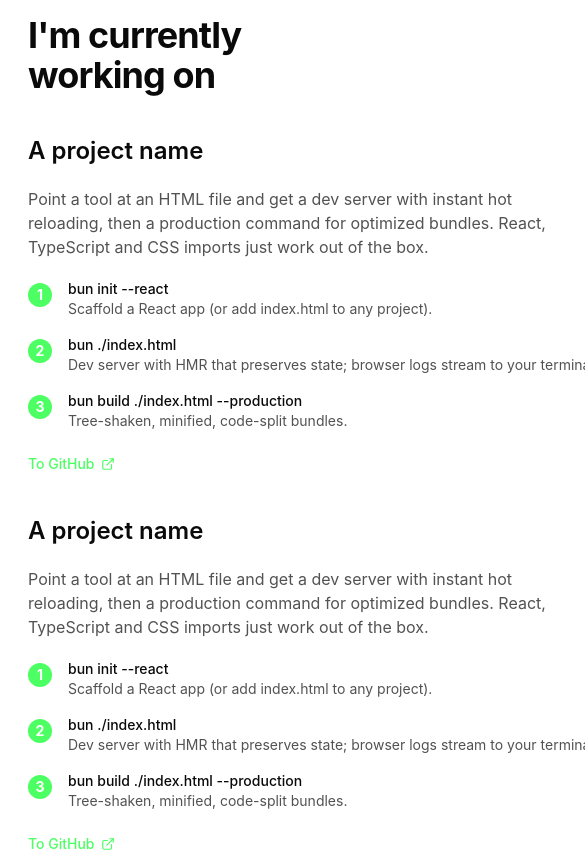
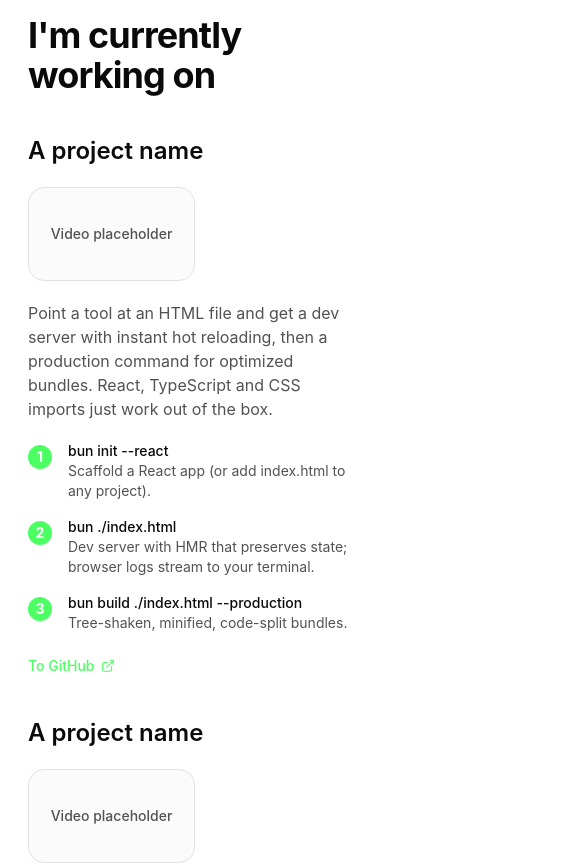
Before and after one commit to radiumfox/elenafisak.dev, a Next.js app: page / in a window 390 px wide. Shown: the part 3480-4344 px from the top of the page, 585 px wide, since content can reach past the window. Built offline with nearby package versions, Linux system fonts and the light colour scheme.

Commit message:
fix: make ProjectInfoCard responsive to screen width

```diff
--- a/src/components/FeatureCards/FeatureCtaCard.tsx
+++ b/src/components/FeatureCards/FeatureCtaCard.tsx
@@ -1,3 +1,5 @@
+import { ArrowRightIcon } from '@/lib/icons/ArrowRightIcon';
+
 interface FeatureCtaCardProps {
   title: string;
   href: string;
@@ -6,7 +8,7 @@
 
 export function FeatureCtaCard({ title, href, linkText }: FeatureCtaCardProps) {
   return (
-    <div className="flex flex-col justify-between gap-4 bg-background/60 p-6">
+    <div className="flex flex-col justify-between gap-4 bg-background/60 p-6 sm:col-span-2 lg:col-span-1">
       <h3 className="text-lg font-semibold">{title}</h3>
       <a
         href={href}
@@ -15,19 +17,7 @@
         className="inline-flex w-fit items-center gap-1.5 rounded-full bg-accent px-4 py-2 text-sm font-semibold text-background transition-opacity hover:opacity-90"
       >
         {linkText}
-        <svg
-          viewBox="0 0 24 24"
-          fill="none"
-          stroke="currentColor"
-          strokeWidth="2"
-          strokeLinecap="round"
-          strokeLinejoin="round"
-          className="h-4 w-4"
-          aria-hidden="true"
-        >
-          <path d="M5 12h14" />
-          <path d="m13 6 6 6-6 6" />
-        </svg>
+        <ArrowRightIcon className="h-4 w-4" />
       </a>
     </div>
   );
--- a/src/components/ProjectInfoCard/ProjectInfoCard.tsx
+++ b/src/components/ProjectInfoCard/ProjectInfoCard.tsx
@@ -9,10 +9,22 @@
   href,
   videoSrc,
 }: ProjectInfoCardProps) {
+  const videoNode = videoSrc ? (
+    <video src={videoSrc} controls className="h-full w-full object-cover" />
+  ) : (
+    <div className="flex h-full w-full items-center justify-center text-muted">
+      <span className="text-sm font-medium">Video placeholder</span>
+    </div>
+  );
+
   return (
-    <div className="flex w-full gap-x-6">
-      <div className="shrink-0 space-y-5">
+    <div className="flex w-full flex-col gap-6 xl:flex-row xl:gap-x-6">
+      <div className="min-w-0 space-y-5 shrink-0">
         <h3 className="text-2xl font-semibold">{title}</h3>
+
+        <div className="w-1/2 aspect-video overflow-hidden rounded-2xl border border-line bg-subtle/40 xl:hidden">
+          {videoNode}
+        </div>
 
         <p className="max-w-[560px] text-muted">{description}</p>
 
@@ -28,14 +40,8 @@
         </a>
       </div>
 
-      <div className="w-full aspect-video overflow-hidden rounded-2xl border border-line bg-subtle/40">
-        {videoSrc ? (
-          <video src={videoSrc} controls className="h-full w-full object-cover" />
-        ) : (
-          <div className="flex h-full w-full items-center justify-center text-muted">
-            <span className="text-sm font-medium">Video placeholder</span>
-          </div>
-        )}
+      <div className="hidden w-full aspect-video overflow-hidden rounded-2xl border border-line bg-subtle/40 xl:block">
+        {videoNode}
       </div>
     </div>
   );
--- /dev/null
+++ b/src/lib/icons/ArrowRightIcon.tsx
@@ -0,0 +1,20 @@
+import type { SVGProps } from 'react';
+
+export function ArrowRightIcon({ className, ...props }: SVGProps<SVGSVGElement>) {
+  return (
+    <svg
+      viewBox="0 0 24 24"
+      fill="none"
+      stroke="currentColor"
+      strokeWidth="2"
+      strokeLinecap="round"
+      strokeLinejoin="round"
+      className={className}
+      aria-hidden="true"
+      {...props}
+    >
+      <path d="M5 12h14" />
+      <path d="m13 6 6 6-6 6" />
+    </svg>
+  );
+}
```
